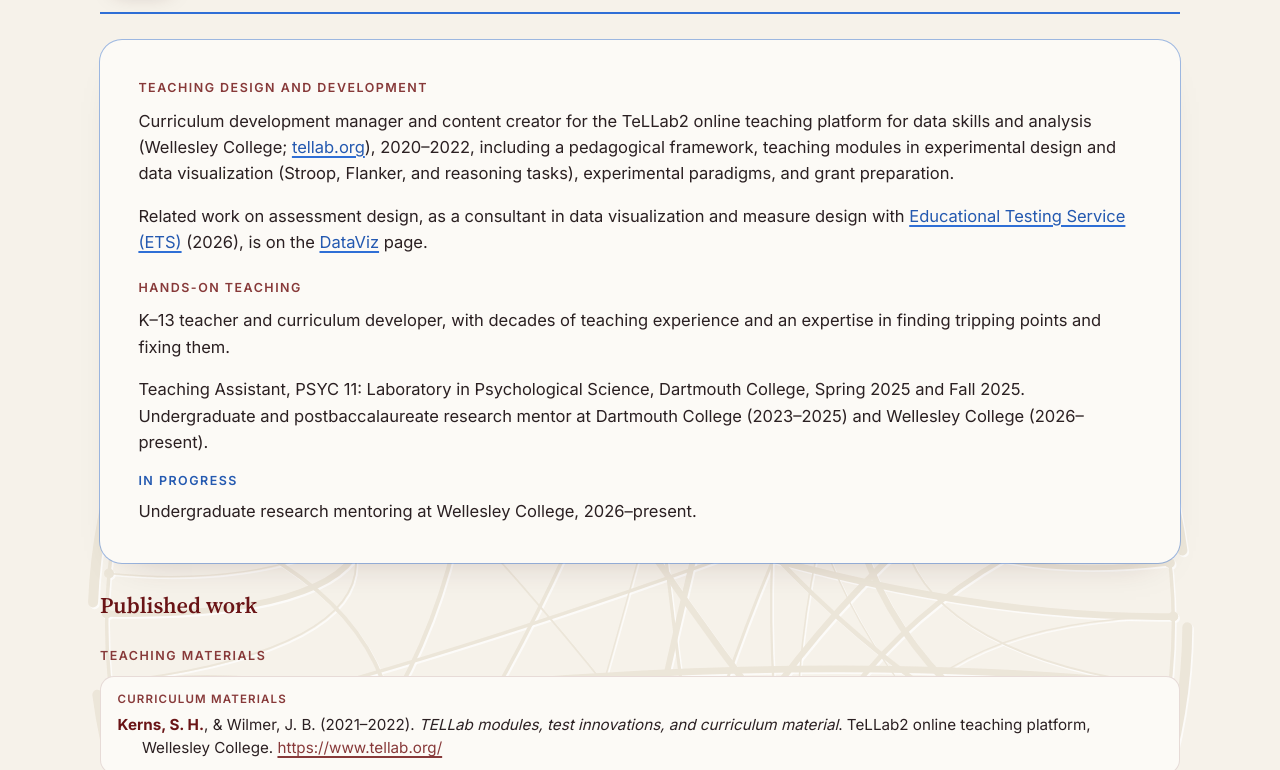
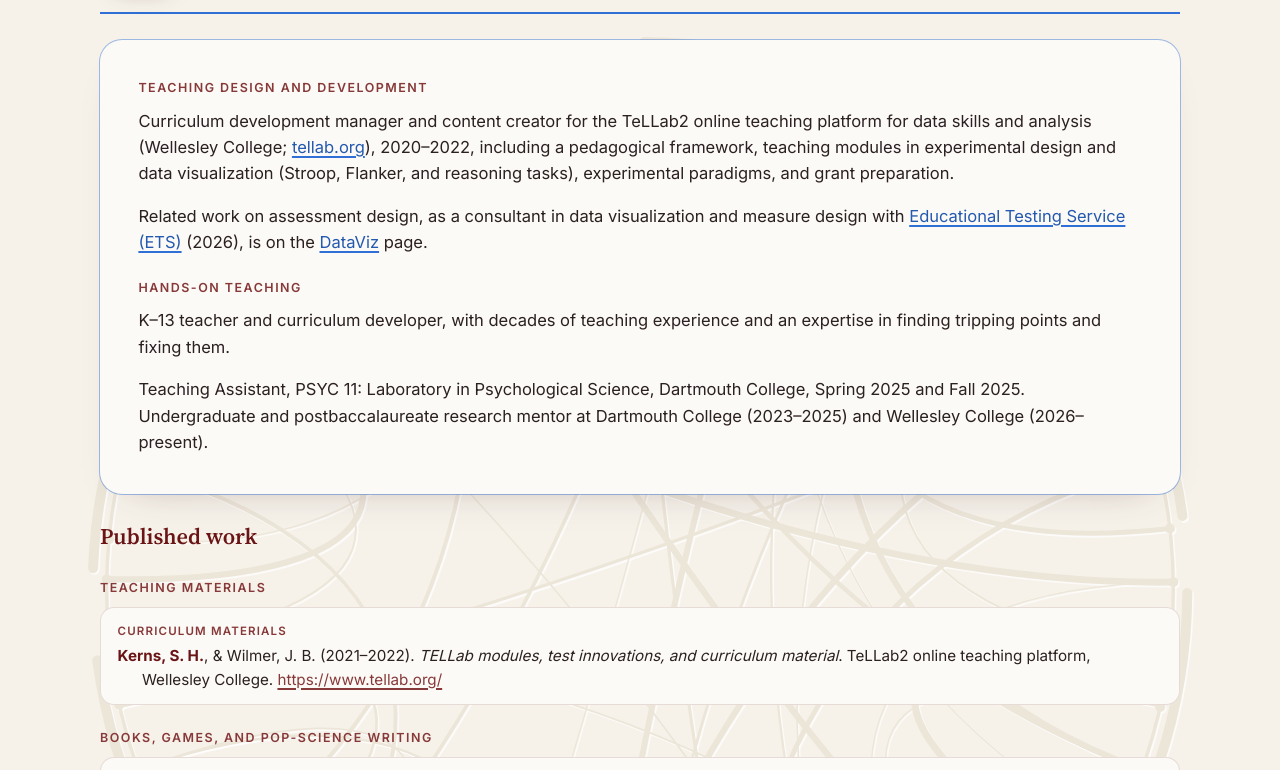
Before and after one commit to Minding-Data/minding-data.github.io, a plain HTML site: page areas/teaching.html in a window 1280 px wide. Shown: the part 330-1100 px from the top of the page. Drawn offline with Linux system fonts and the light colour scheme.

Commit message:
Teaching: remove in-progress mentoring box

```diff
--- a/areas/teaching.html
+++ b/areas/teaching.html
@@ -41,7 +41,6 @@
 <h3 class="works-h3" id="hands-on">Hands-on Teaching</h3>
 <p>K–13 teacher and curriculum developer, with decades of teaching experience and an expertise in finding tripping points and fixing them.</p>
 <p>Teaching Assistant, PSYC 11: Laboratory in Psychological Science, Dartmouth College, Spring 2025 and Fall 2025. Undergraduate and postbaccalaureate research mentor at Dartmouth College (2023–2025) and Wellesley College (2026–present).</p>
-<p class="in-progress"><span class="in-progress-k">In progress</span> Undergraduate research mentoring at Wellesley College, 2026–present.</p>
 </article>
 <section class="works" aria-labelledby="works-h">
   <h2 id="works-h">Published work</h2>
```
